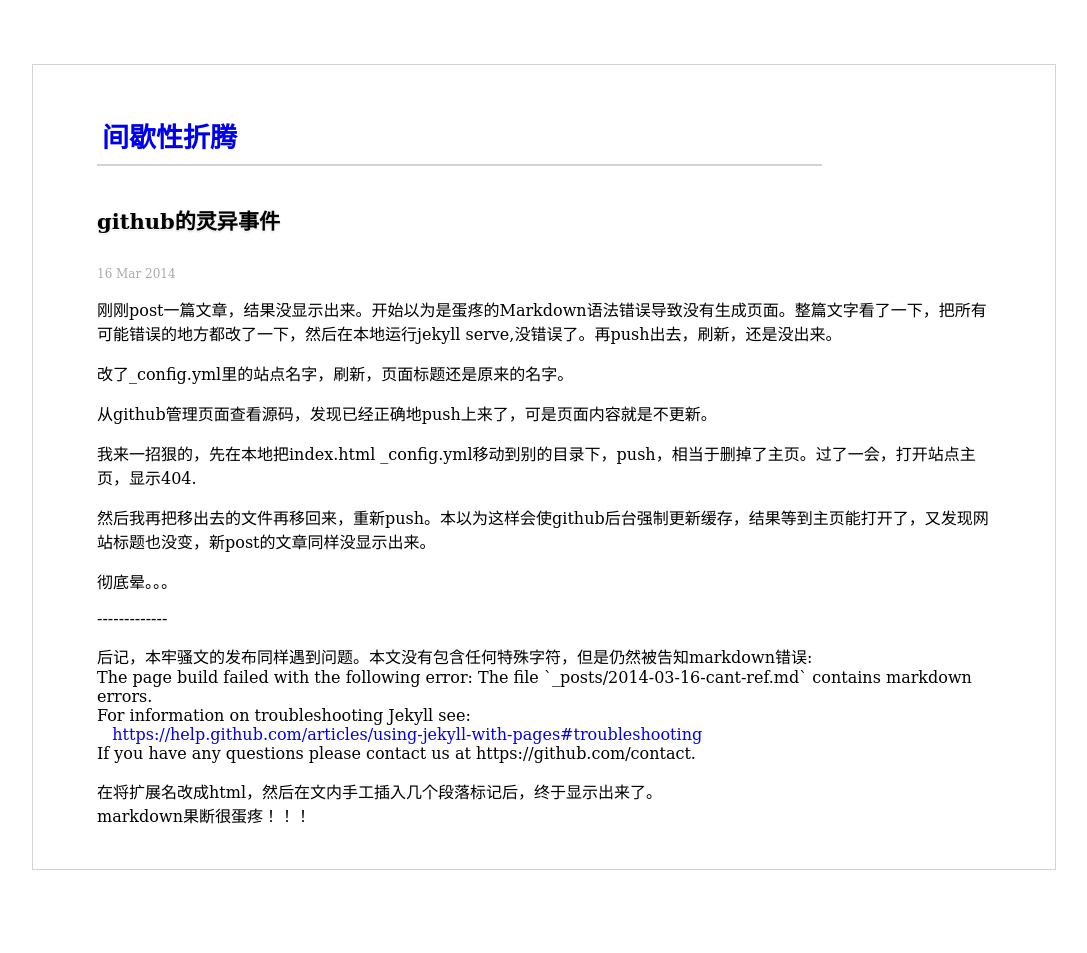
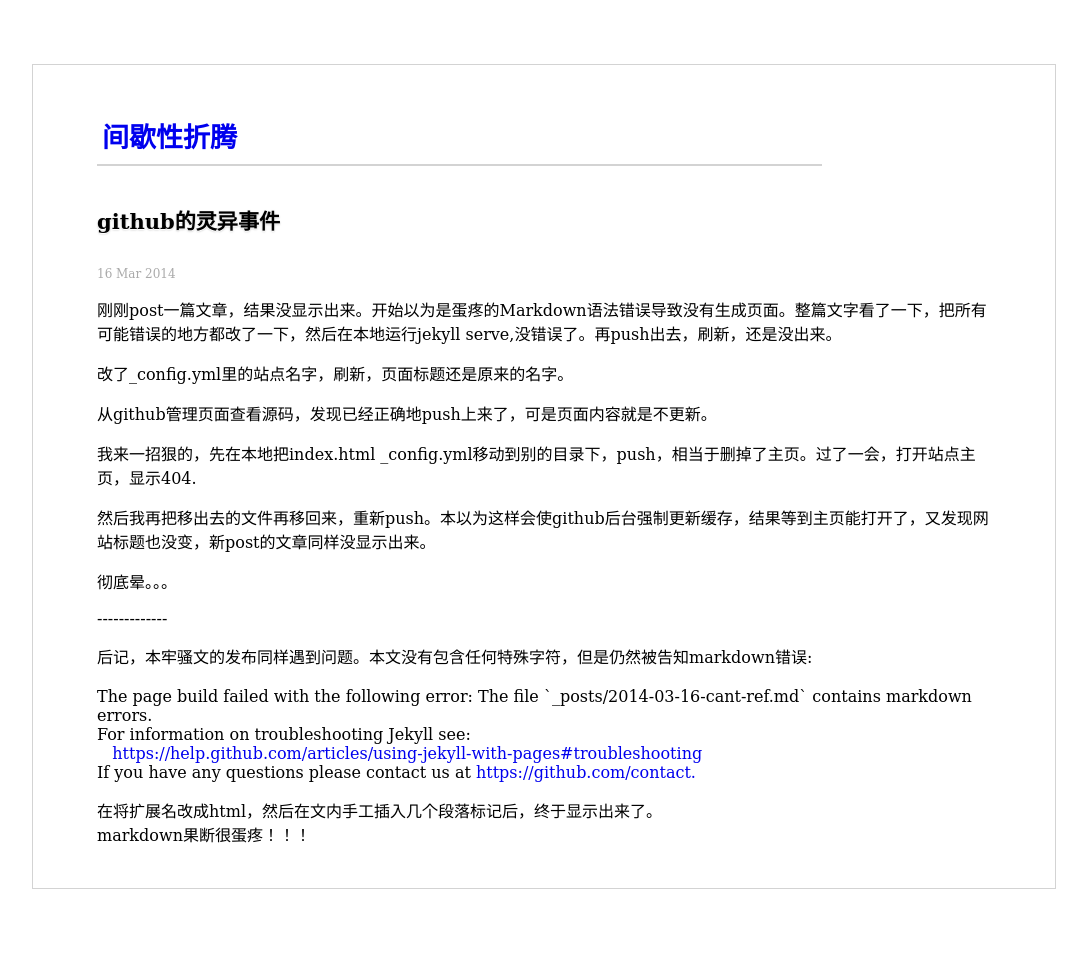
Before and after one commit to rhuichao/uternet.github.io, a Jekyll site: the page built from _posts/2014-03-16-cant-ref.html, in a window 1280 px wide. Shown: the whole page, without its empty margins (96-1183 px from the left). Built offline with Jekyll 4.4.1, drawn with Linux system fonts in a browser that asks for light colours.

Commit message:
new document posted

```diff
--- a/_posts/2014-03-16-cant-ref.html
+++ b/_posts/2014-03-16-cant-ref.html
@@ -15,7 +15,7 @@
 <p>彻底晕。。。</p>
 
 -------------
-<p>后记，本牢骚文的发布同样遇到问题。本文没有包含任何特殊字符，但是仍然被告知markdown错误:<br>
+<p>后记，本牢骚文的发布同样遇到问题。本文没有包含任何特殊字符，但是仍然被告知markdown错误:<br><br>
 The page build failed with the following error:
 
 The file `_posts/2014-03-16-cant-ref.md` contains markdown errors.<br>
@@ -24,7 +24,7 @@
 
 &nbsp&nbsp  <a href=https://help.github.com/articles/using-jekyll-with-pages#troubleshooting>https://help.github.com/articles/using-jekyll-with-pages#troubleshooting</a><br>
 
-If you have any questions please contact us at https://github.com/contact.</p>
+If you have any questions please contact us at <a href=https://github.com/contact>https://github.com/contact.</a></p>
 
 <p>在将扩展名改成html，然后在文内手工插入几个段落标记后，终于显示出来了。<br>
 markdown果断很蛋疼！！！</p>
```
